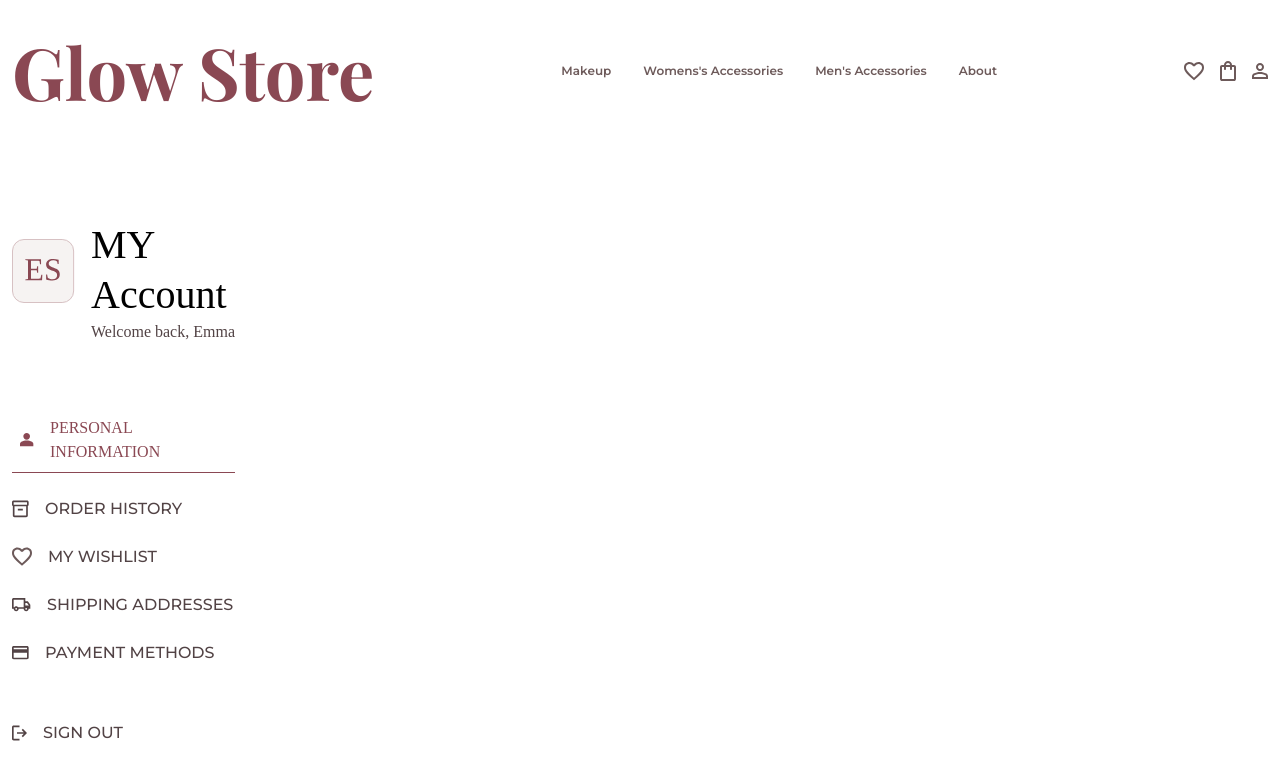
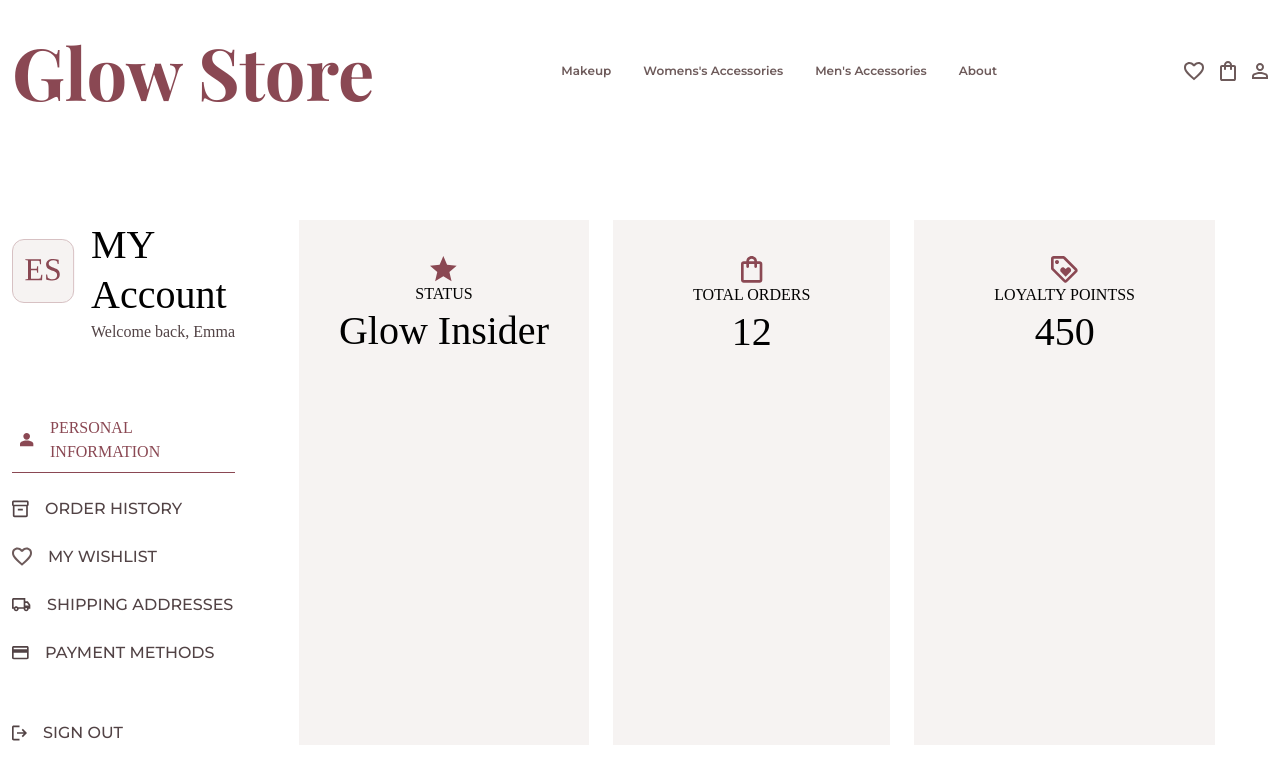
Before and after one commit to RahmaMesmar/FrontEnd-Tailwind, a website: page Account.html in a window 1280 px wide. Drawn offline with nearby package versions, Linux system fonts and the light colour scheme; a web font is replaced by a local one.

Commit message:
section for account page

```diff
--- a/Account.html
+++ b/Account.html
@@ -83,7 +83,23 @@
         </div>
     </div>
     </div>
-
+    <div class="flex gap-6">
+      <div class="mt-20 py-9 px-10 bg-[#F6F3F2]">
+        <img src="./assets/icons/oneStar.svg" class="mx-auto">
+        <h5 class="font-LiberationSerif text-center">STATUS</h5>
+        <h2 class="font-LiberationSerif text-center font-normal">Glow Insider</h2>
+      </div>
+         <div class="mt-20 py-9 px-20 bg-[#F6F3F2]">
+        <img src="./assets/icons/bag.svg" class="mx-auto">
+        <h5 class="font-LiberationSerif text-center">TOTAL ORDERS</h5>
+        <h2 class="font-LiberationSerif text-center font-normal">12</h2>
+      </div>
+         <div class="mt-20 py-9 px-20 bg-[#F6F3F2]">
+        <img src="./assets/icons/loyalty.svg" class="mx-auto">
+        <h5 class="font-LiberationSerif text-center">LOYALTY POINTSS</h5>
+        <h2 class="font-LiberationSerif text-center font-normal">450</h2>
+      </div>
+    </div>
 </section>
 </body>
 </html>
```
